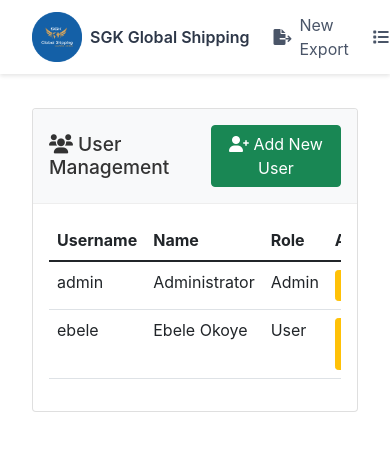
After one commit to nonsonwune/sgk_export, a Flask app: page /admin/users in a window 390 px wide. The commit adds this page. Shown: the top 451 px of the page. Run offline with Flask 3, Linux system fonts and the light colour scheme; a user stored in the database is signed in; data comes from the database, SQL or seed files in the repository; both versions use the stored data as it was after the commit.

```diff
--- a/app.py
+++ b/app.py
@@ -491,6 +491,93 @@ def print_form(id):
         logger.error(f'Error in print form route: {str(e)}')
         raise
 
+@app.route('/change-password', methods=['GET', 'POST'])
+@login_required
+def change_password():
+    if request.method == 'POST':
+        current_password = request.form.get('current_password')
+        new_password = request.form.get('new_password')
+        confirm_password = request.form.get('confirm_password')
+
+        # Validate current password
+        if not current_user.check_password(current_password):
+            flash('Current password is incorrect', 'danger')
+            return render_template('change_password.html')
+
+        # Validate new password
+        if new_password != confirm_password:
+            flash('New passwords do not match', 'danger')
+            return render_template('change_password.html')
+
+        # Validate password strength
+        if len(new_password) < 8 or not any(c.isalpha() for c in new_password) or not any(c.isdigit() for c in new_password):
+            flash('Password must be at least 8 characters long and contain both letters and numbers', 'danger')
+            return render_template('change_password.html')
+
+        # Update password
+        current_user.set_password(new_password)
+        db.session.commit()
+
+        flash('Password changed successfully', 'success')
+        return redirect(url_for('new_export'))
+
+    return render_template('change_password.html')
+
+@app.route('/admin/users')
+@login_required
+def manage_users():
+    if not current_user.is_admin:
+        flash('Access denied', 'danger')
+        return redirect(url_for('new_export'))
+
+    users = User.query.all()
+    return render_template('manage_users.html', users=users)
+
+@app.route('/admin/reset-password/<int:user_id>', methods=['POST'])
+@login_required
+def reset_user_password(user_id):
+    if not current_user.is_admin:
+        flash('Access denied', 'danger')
+        return redirect(url_for('new_export'))
+
+    user = User.query.get_or_404(user_id)
+    new_password = request.form.get('new_password')
+
+    # Validate password strength
+    if len(new_password) < 8 or not any(c.isalpha() for c in new_password) or not any(c.isdigit() for c in new_password):
+        flash('Password must be at least 8 characters long and contain both letters and numbers', 'danger')
+        return redirect(url_for('manage_users'))
+
+    user.set_password(new_password)
+    db.session.commit()
+    flash(f'Password reset for user {user.username}', 'success')
+    return redirect(url_for('manage_users'))
+
+@app.route('/admin/delete-user/<int:user_id>', methods=['POST'])
+@login_required
+def delete_user(user_id):
+    if not current_user.is_admin:
+        flash('Access denied', 'danger')
+        return redirect(url_for('new_export'))
+
+    user = User.query.get_or_404(user_id)
+
+    # Prevent deleting the last admin
+    if user.is_admin and User.query.filter_by(is_admin=True).count() <= 1:
+        flash('Cannot delete the last admin user', 'danger')
+        return redirect(url_for('manage_users'))
+
+    # Prevent self-deletion
+    if user.id == current_user.id:
+        flash('Cannot delete your own account', 'danger')
+        return redirect(url_for('manage_users'))
+
+    username = user.username
+    db.session.delete(user)
+    db.session.commit()
+    flash(f'User {username} has been deleted', 'success')
+    return redirect(url_for('manage_users'))
+
 # Database initialization functions
 def init_db():
     """Initialize the database and create all tables"""
--- a/templates/base.html
+++ b/templates/base.html
@@ -5,13 +5,14 @@
     <meta name="viewport" content="width=device-width, initial-scale=1.0">
     <meta name="description" content="SGK Global Shipping Export Documentation">
     <title>{% block title %}SGK Global Shipping{% endblock %}</title>
+    <link href="https://cdn.jsdelivr.net/npm/bootstrap@5.1.3/dist/css/bootstrap.min.css" rel="stylesheet">
     <link rel="stylesheet" href="{{ url_for('static', filename='css/styles.css') }}">
     <link rel="stylesheet" href="https://cdnjs.cloudflare.com/ajax/libs/font-awesome/6.0.0/css/all.min.css">
     <script src="https://code.jquery.com/jquery-3.6.0.min.js"></script>
     {% block extra_head %}{% endblock %}
 </head>
 <body>
-    <nav class="main-nav">
+    <nav class="main-nav sticky-nav">
         <div class="nav-brand">
             <img src="{{ url_for('static', filename='images/SGKlogo.png') }}" alt="SGK Global Shipping" class="nav-logo">
             <span class="brand-text">SGK Global Shipping</span>
@@ -28,21 +29,57 @@
                 <i class="fas fa-pen"></i> Print Form
             </a>
             {% if current_user.is_admin %}
-            <a href="{{ url_for('create_user') }}" class="nav-link">
-                <i class="fas fa-user-plus"></i> Create User
+            <a href="{{ url_for('manage_users') }}" class="nav-link {% if request.endpoint == 'manage_users' %}active{% endif %}">
+                <i class="fas fa-users"></i> Manage Users
             </a>
             {% endif %}
-            <div class="user-menu">
-                <span class="user-name">{{ current_user.name }}</span>
-                <a href="{{ url_for('logout') }}" class="nav-link">
-                    <i class="fas fa-sign-out-alt"></i> Logout
-                </a>
+            <div class="user-menu dropdown">
+                <button class="nav-link dropdown-toggle" type="button" id="userDropdown" data-bs-toggle="dropdown" aria-expanded="false">
+                    <i class="fas fa-user"></i>
+                    <span class="user-name">{{ current_user.name }}</span>
+                </button>
+                <ul class="dropdown-menu dropdown-menu-end" aria-labelledby="userDropdown">
+                    <li>
+                        <a class="dropdown-item" href="{{ url_for('change_password') }}">
+                            <i class="fas fa-key"></i> Change Password
+                        </a>
+                    </li>
+                    <li><hr class="dropdown-divider"></li>
+                    <li>
+                        <a class="dropdown-item" href="{{ url_for('logout') }}">
+                            <i class="fas fa-sign-out-alt"></i> Logout
+                        </a>
+                    </li>
+                </ul>
             </div>
         </div>
         {% endif %}
     </nav>
 
     <style>
+        body {
+            padding-top: 70px; /* Add padding to prevent content from going under nav */
+        }
+
+        .sticky-nav {
+            position: fixed;
+            top: 0;
+            left: 0;
+            right: 0;
+            z-index: 1000;
+            background: white;
+            transition: all 0.3s ease;
+        }
+
+        .main-nav {
+            display: flex;
+            justify-content: space-between;
+            align-items: center;
+            padding: 0.5rem 2rem;
+            background: white;
+            box-shadow: 0 2px 4px rgba(0,0,0,0.1);
+        }
+
         .nav-brand {
             display: flex;
             align-items: center;
@@ -61,15 +98,6 @@
             font-weight: 600;
             color: #2d3748;
             white-space: nowrap;
-        }
-
-        .main-nav {
-            display: flex;
-            justify-content: space-between;
-            align-items: center;
-            padding: 0.5rem 2rem;
-            background: white;
-            box-shadow: 0 2px 4px rgba(0,0,0,0.1);
         }
 
         .nav-links {
@@ -100,6 +128,14 @@
         }
 
         @media (max-width: 768px) {
+            body {
+                padding-top: 60px; /* Slightly less padding for mobile */
+            }
+
+            .main-nav {
+                padding: 0.25rem 1rem;
+            }
+
             .nav-brand {
                 gap: 0.5rem;
             }
--- /dev/null
+++ b/templates/manage_users.html
@@ -0,0 +1,131 @@
+{% extends "base.html" %}
+
+{% block title %}User Management - SGK Global Shipping{% endblock %}
+
+{% block content %}
+<div class="container mt-5">
+    <div class="card">
+        <div class="card-header d-flex justify-content-between align-items-center">
+            <h2><i class="fas fa-users"></i> User Management</h2>
+            <a href="{{ url_for('create_user') }}" class="btn btn-success">
+                <i class="fas fa-user-plus"></i> Add New User
+            </a>
+        </div>
+        <div class="card-body">
+            {% with messages = get_flashed_messages(with_categories=true) %}
+                {% if messages %}
+                    {% for category, message in messages %}
+                        <div class="alert alert-{{ category }}">{{ message }}</div>
+                    {% endfor %}
+                {% endif %}
+            {% endwith %}
+
+            <div class="table-responsive">
+                <table class="table table-hover">
+                    <thead>
+                        <tr>
+                            <th>Username</th>
+                            <th>Name</th>
+                            <th>Role</th>
+                            <th>Actions</th>
+                        </tr>
+                    </thead>
+                    <tbody>
+                        {% for user in users %}
+                        <tr>
+                            <td>{{ user.username }}</td>
+                            <td>{{ user.name }}</td>
+                            <td>{{ "Admin" if user.is_admin else "User" }}</td>
+                            <td>
+                                <div class="btn-group" role="group">
+                                    <button type="button" class="btn btn-sm btn-warning"
+                                            onclick="resetPassword('{{ user.id }}')">
+                                        <i class="fas fa-key"></i> Reset Password
+                                    </button>
+                                    {% if not user.is_admin or current_user.id != user.id %}
+                                    <button type="button" class="btn btn-sm btn-danger"
+                                            onclick="deleteUser('{{ user.id }}', '{{ user.username }}')">
+                                        <i class="fas fa-trash"></i> Delete
+                                    </button>
+                                    {% endif %}
+                                </div>
+                            </td>
+                        </tr>
+                        {% endfor %}
+                    </tbody>
+                </table>
+            </div>
+        </div>
+    </div>
+</div>
+
+<!-- Reset Password Modal -->
+<div class="modal fade" id="resetPasswordModal" tabindex="-1">
+    <div class="modal-dialog">
+        <div class="modal-content">
+            <div class="modal-header">
+                <h5 class="modal-title">Reset User Password</h5>
+                <button type="button" class="btn-close" data-bs-dismiss="modal"></button>
+            </div>
+            <form id="resetPasswordForm" method="POST">
+                <div class="modal-body">
+                    <p>Enter new password for the user:</p>
+                    <div class="form-group">
+                        <input type="password" class="form-control" name="new_password" required
+                               pattern="^(?=.*[A-Za-z])(?=.*\d)[A-Za-z\d]{8,}$">
+                        <div class="form-text">
+                            Password must be at least 8 characters long and contain both letters and numbers
+                        </div>
+                    </div>
+                </div>
+                <div class="modal-footer">
+                    <button type="button" class="btn btn-secondary" data-bs-dismiss="modal">Cancel</button>
+                    <button type="submit" class="btn btn-primary">Reset Password</button>
+                </div>
+            </form>
+        </div>
+    </div>
+</div>
+
+<!-- Delete User Modal -->
+<div class="modal fade" id="deleteUserModal" tabindex="-1">
+    <div class="modal-dialog">
+        <div class="modal-content">
+            <div class="modal-header">
+                <h5 class="modal-title">Delete User</h5>
+                <button type="button" class="btn-close" data-bs-dismiss="modal"></button>
+            </div>
+            <div class="modal-body">
+                <p>Are you sure you want to delete user <span id="deleteUsername"></span>?</p>
+                <p class="text-danger">This action cannot be undone.</p>
+            </div>
+            <div class="modal-footer">
+                <button type="button" class="btn btn-secondary" data-bs-dismiss="modal">Cancel</button>
+                <form id="deleteUserForm" method="POST" style="display: inline;">
+                    <button type="submit" class="btn btn-danger">Delete User</button>
+                </form>
+            </div>
+        </div>
+    </div>
+</div>
+{% endblock %}
+
+{% block scripts %}
+<script>
+function resetPassword(userId) {
+    const modal = new bootstrap.Modal(document.getElementById('resetPasswordModal'));
+    const form = document.getElementById('resetPasswordForm');
+    form.action = `/admin/reset-password/${userId}`;
+    modal.show();
+}
+
+function deleteUser(userId, username) {
+    const modal = new bootstrap.Modal(document.getElementById('deleteUserModal'));
+    const form = document.getElementById('deleteUserForm');
+    const usernameSpan = document.getElementById('deleteUsername');
+    form.action = `/admin/delete-user/${userId}`;
+    usernameSpan.textContent = username;
+    modal.show();
+}
+</script>
+{% endblock %}
```
Also changed, not shown: other parts of templates/base.html (+37 -6 lines), templates/change_password.html (added, +87 -0 lines), instance/exports.db.
